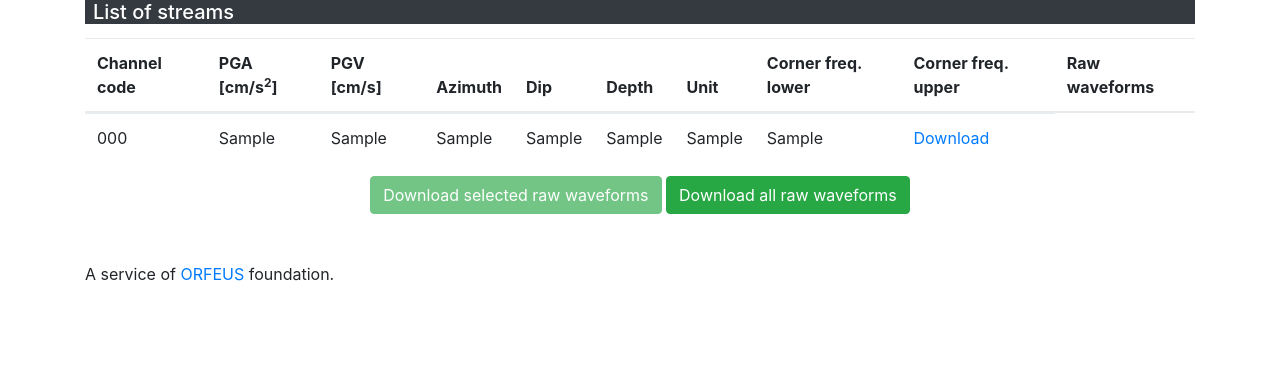
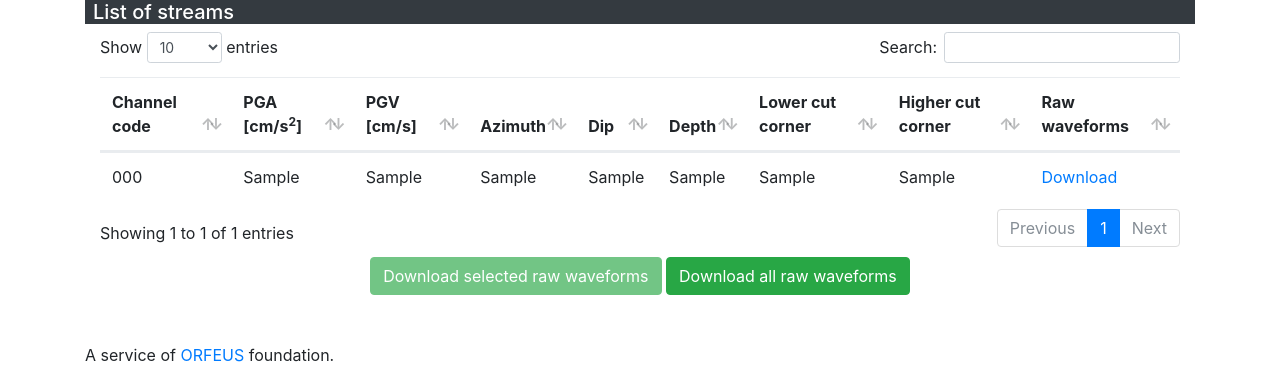
Before and after one commit to EIDA/rrsm, a Django app: template src/rrsm/templates/station_streams.html in a window 1280 px wide. Shown: the part 1890-2273 px from the top of the page. Before the commit the page ends 2171 px from the top, so only its background shows below. Run offline with Django 3.2, Linux system fonts and the light colour scheme; the template is opened without the code that fills it: most values are stand-ins (such as "Sample title", 1, 10 or a date in 2020); parts of the project's set-up code (start-up, migrations or seed data) failed here and were passed over; some libraries are stand-ins or nearby versions.

Commit message:
Minor typos

```diff
--- a/src/rrsm/templates/event_details.html
+++ b/src/rrsm/templates/event_details.html
@@ -181,6 +181,7 @@
             if ('{{ chart_pgv }}'.toLowerCase() != 'none') {
                 Highcharts.chart('chart_pgv', {{ chart_pgv|safe }});
             }
+
             var table = $('#stations_table').DataTable();
 
             $('#stations_table tbody').on('click', 'tr', function () {
--- a/src/rrsm/templates/station_streams.html
+++ b/src/rrsm/templates/station_streams.html
@@ -132,9 +132,8 @@
                     <th>Azimuth</th>
                     <th>Dip</th>
                     <th>Depth</th>
-                    <th>Unit</th>
-                    <th>Corner freq. lower</th>
-                    <th>Corner freq. upper</th>
+                    <th>Lower cut corner</th>
+                    <th>Higher cut corner</th>
                     <th>Raw waveforms</th>
                 </tr>
             </thead>
```
